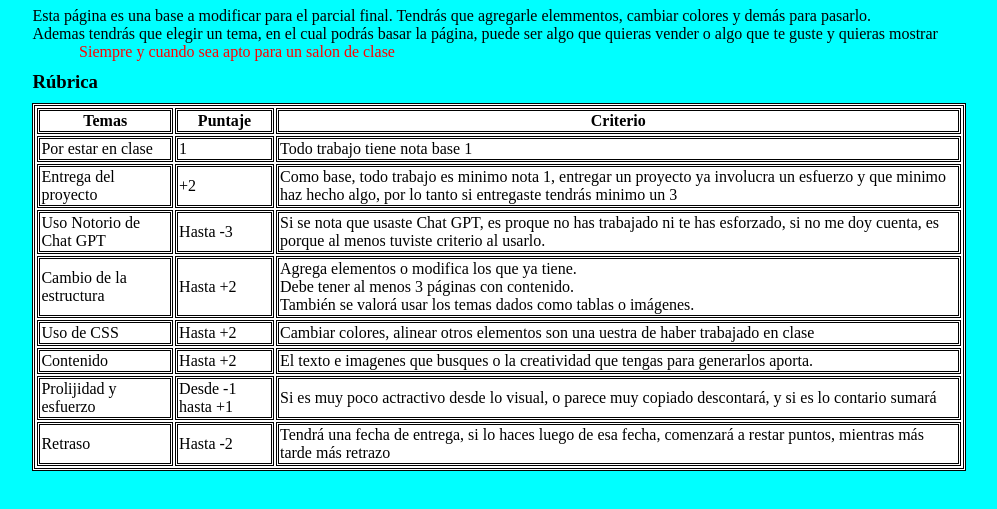
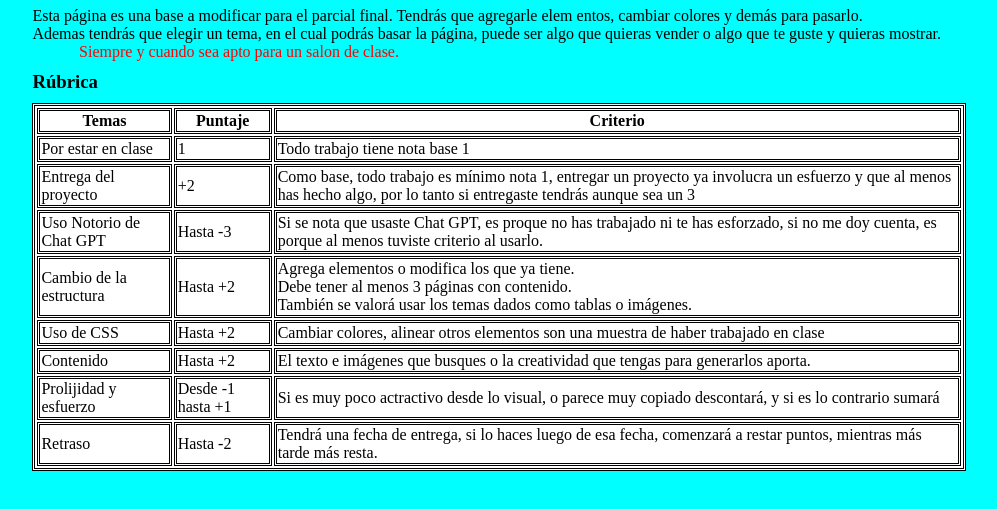
Before and after one commit to ezequieliansilva/parcialhtml, a plain HTML site: page index.html in a window 1280 px wide. Shown: the part 133-642 px from the top of the page, without its empty margins (141-1138 px from the left). Drawn offline with Linux system fonts and the light colour scheme.

Commit message:
Add files via upload

```diff
--- a/index.html
+++ b/index.html
@@ -17,11 +17,11 @@
             Ejemplo a modificar para el parcial
         </h1>
         <p>
-            Esta página es una base a modificar para el parcial final. Tendrás que agregarle elemmentos, cambiar colores y demás para pasarlo.
+            Esta página es una base a modificar para el parcial final. Tendrás que agregarle elem   entos, cambiar colores y demás para pasarlo.
             <br>
-            Ademas tendrás que elegir un tema, en el cual podrás basar la página,  puede ser algo que quieras vender o algo que te guste y quieras mostrar
+            Ademas tendrás que elegir un tema, en el cual podrás basar la página,  puede ser algo que quieras vender o algo que te guste y quieras mostrar.
             <br>
-            <span id="advertencia" class="aclaración"> Siempre y cuando sea apto para un salon de clase </span>
+            <span id="advertencia" class="aclaración"> Siempre y cuando sea apto para un salon de clase. </span>
         </p>
 
         <h3>
@@ -58,7 +58,7 @@
                     +2
                 </td>
                 <td>
-                    Como base, todo trabajo es minimo nota 1, entregar un proyecto ya  involucra un esfuerzo y que minimo haz hecho algo,  por lo tanto si entregaste tendrás minimo un 3
+                    Como base, todo trabajo es mínimo nota 1, entregar un proyecto ya  involucra un esfuerzo y que al menos has hecho algo,  por lo tanto si entregaste tendrás aunque sea un 3
                 </td>
             </tr>
             <tr>
@@ -86,7 +86,7 @@
             <tr>
                 <td>Uso de CSS</td>
                 <td> Hasta +2 </td>
-                <td> Cambiar colores, alinear otros elementos son una uestra de haber trabajado en clase</td>
+                <td> Cambiar colores, alinear otros elementos son una muestra de haber trabajado en clase</td>
             </tr>
             <tr>
                 <td>
@@ -96,7 +96,7 @@
                     Hasta +2
                 </td>
                 <td>
-                    El texto e imagenes que busques o la creatividad que tengas para generarlos aporta.
+                    El texto e imágenes que busques o la creatividad que tengas para generarlos aporta.
                 </td>
             </tr>
             <tr>
@@ -107,7 +107,7 @@
                     Desde -1 hasta +1
                 </td>
                 <td>
-                    Si es muy poco actractivo desde lo visual, o parece muy copiado descontará, y si es lo contario sumará
+                    Si es muy poco actractivo desde lo visual, o parece muy copiado descontará, y si es lo contrario sumará
                 </td>
             </tr>
             <tr>
@@ -118,7 +118,7 @@
                     Hasta -2
                 </td>
                 <td>
-                    Tendrá una fecha de entrega, si lo haces luego de esa fecha, comenzará a restar puntos, mientras más tarde más retrazo
+                    Tendrá una fecha de entrega, si lo haces luego de esa fecha, comenzará a restar puntos, mientras más tarde más resta.
                 </td>
             </tr>
         </table>
```
